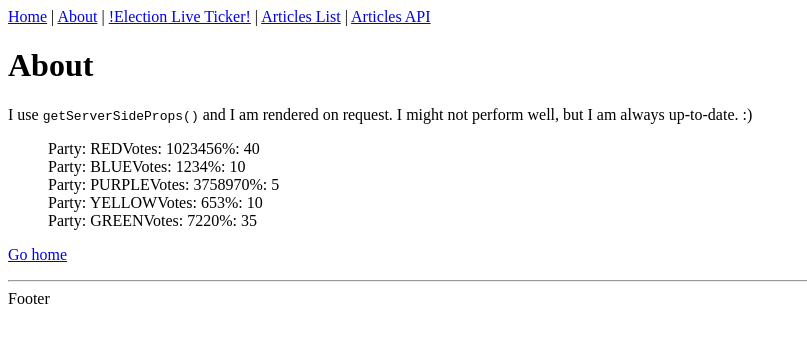
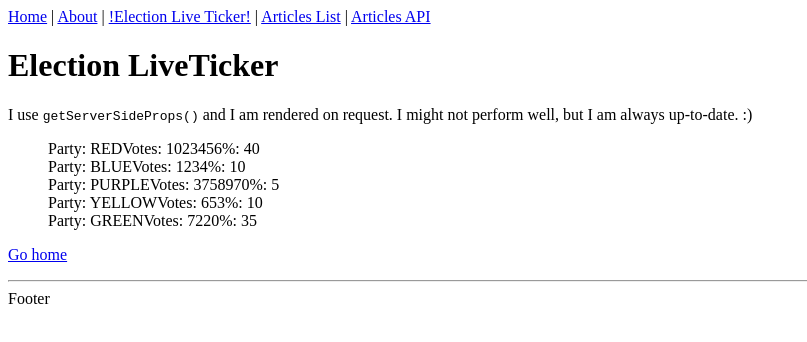
Before and after one commit to fundapulic84/mini-cms, a Next.js app: page /liveTicker in a window 1280 px wide. Shown: the top 342 px of the page, without its empty margins (0-807 px from the left). Built offline with nearby package versions, Linux system fonts and the light colour scheme.

Commit message:
change title of election live ticker

```diff
--- a/pages/liveTicker.tsx
+++ b/pages/liveTicker.tsx
@@ -10,8 +10,8 @@ type Props = {
 };
 
 const WithServerSideProps = ({ props }: Props) => (
-  <Layout title="About">
-    <h1>About</h1>
+  <Layout title="Election LiveTicker">
+    <h1>Election LiveTicker</h1>
     <p>
       I use <code>getServerSideProps()</code> and I am rendered on request. I
       might not perform well, but I am always up-to-date. :)
```
